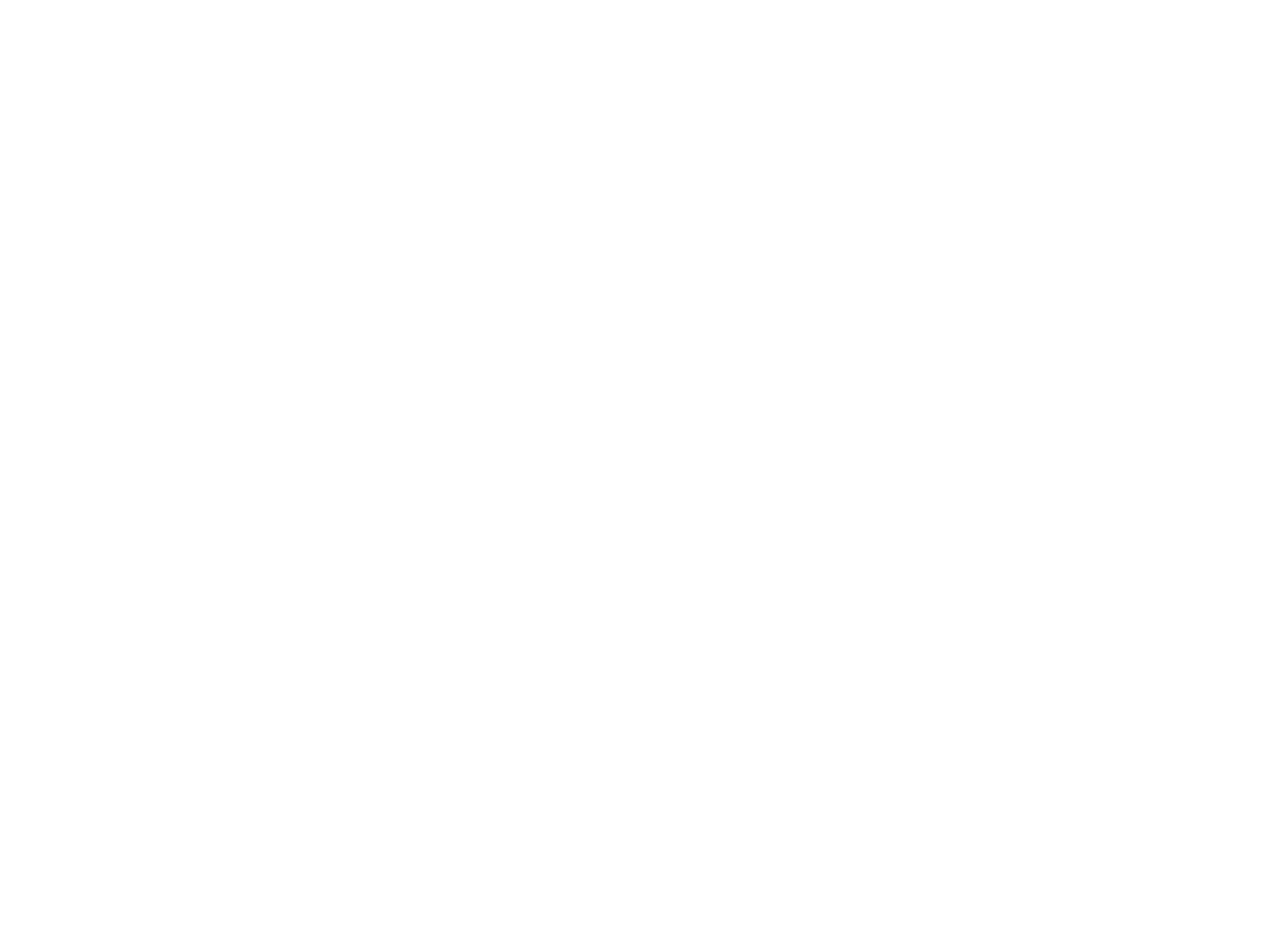
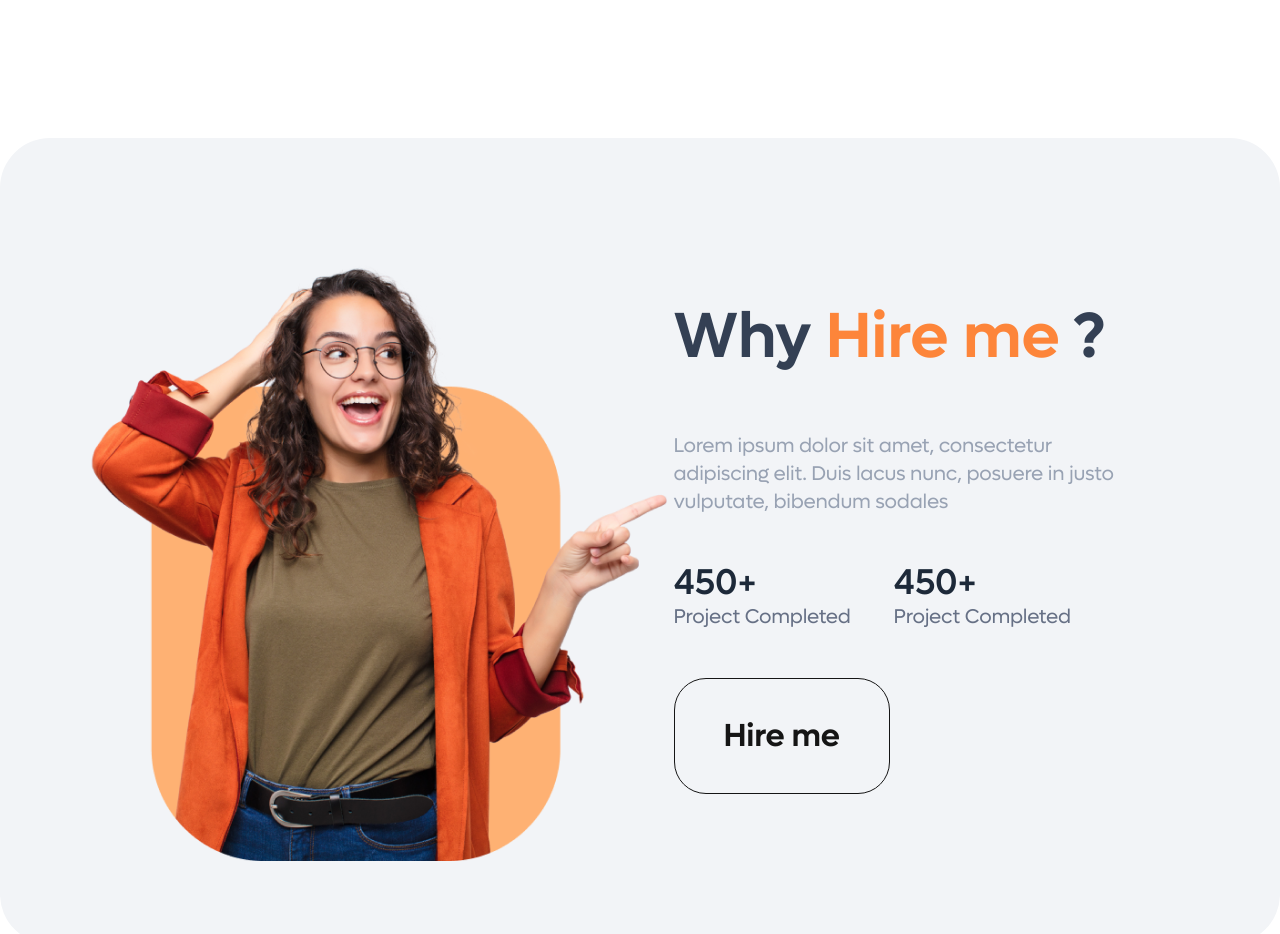
Before and after one commit to HarieFz/personal-portfolio-by-jcrea-design, a Next.js app: page / in a window 1280 px wide. Shown: the part 2660-3594 px from the top of the page. Before the commit the page ends 2798 px from the top, so only its background shows below. Built offline with nearby package versions, Linux system fonts and the light colour scheme.

Commit message:
slicing about section

```diff
--- /dev/null
+++ b/src/app/components/about/index.tsx
@@ -0,0 +1,57 @@
+import React from "react";
+import Jenny from "../../../../public/images/jenny-2.png";
+import Illustration from "../../../../public/images/illustration-jenny-2.png";
+import Image from "next/image";
+
+export default function About() {
+  return (
+    <section className="bg-[#F2F4F7] flex items-center px-[70.5px] py-[103px] rounded-[50px]">
+      <div className="relative w-[603] h-[600] group">
+        <div className="w-[624] h-[624] absolute -left-5.25 bottom-9 z-0 opacity-0 scale-0 transition-all group-hover:opacity-100 group-hover:scale-100">
+          <Image
+            src={Illustration}
+            alt="Jenny"
+            width={0}
+            height={0}
+            className="w-[624] h-[624] object-contain object-center"
+          />
+        </div>
+        <div className="relative z-10 translate-y-5 transition-all group-hover:translate-y-8">
+          <Image
+            src={Jenny}
+            alt="Jenny"
+            width={0}
+            height={0}
+            className="w-[603] h-[603] object-contain object-center"
+          />
+        </div>
+      </div>
+      <div className="flex flex-col gap-11.75">
+        <h1 className="font-semibold text-[64px]">
+          <span className="text-charcoal-blue">Why</span> <span className="text-primary">Hire me</span>{" "}
+          <span className="text-charcoal-blue">?</span>
+        </h1>
+        <p className="text-xl text-[#98A2B3]">
+          Lorem ipsum dolor sit amet, consectetur <br /> adipiscing elit. Duis lacus nunc, posuere in justo <br />{" "}
+          vulputate, bibendum sodales
+        </p>
+        <div className="grid grid-cols-2">
+          <div>
+            <p className="font-medium text-4xl text-dark-bluish-gray">450+</p>
+            <p className="text-xl text-[#667085]">Project Completed</p>
+          </div>
+          <div>
+            <p className="font-medium text-4xl text-dark-bluish-gray">450+</p>
+            <p className="text-xl text-[#667085]">Project Completed</p>
+          </div>
+        </div>
+
+        <div>
+          <button className="border border-[#151515] px-12.25 py-8.25 rounded-4xl font-semibold text-[32px] text-[#151515] transition-colors hover:bg-[#151515] hover:text-white">
+            Hire me
+          </button>
+        </div>
+      </div>
+    </section>
+  );
+}
--- a/src/app/components/service/index.tsx
+++ b/src/app/components/service/index.tsx
@@ -11,9 +11,9 @@
 
       <div className="relative px-[70.5px] pt-[116px] pb-[51.92px] z-10">
         <div className="flex items-center justify-between mb-24">
-          <p className="font-medium text-5xl">
+          <h1 className="font-medium text-5xl">
             <span className="text-[#FCFCFD]">My</span> <span className="text-[#FD853A]">Services</span>
-          </p>
+          </h1>
           <p className="w-[576px] font-medium text-xl text-wrap text-white">
             Lorem ipsum dolor sit amet, consectetur adipiscing elit. Duis lacus nunc, posuere in justo vulputate,
             bibendum sodales
--- a/src/app/page.tsx
+++ b/src/app/page.tsx
@@ -1,3 +1,4 @@
+import About from "./components/about";
 import Experience from "./components/experience";
 import Hero from "./components/hero";
 import Service from "./components/service";
@@ -8,6 +9,7 @@
       <Hero />
       <Service />
       <Experience />
+      <About />
     </main>
   );
 }
```
